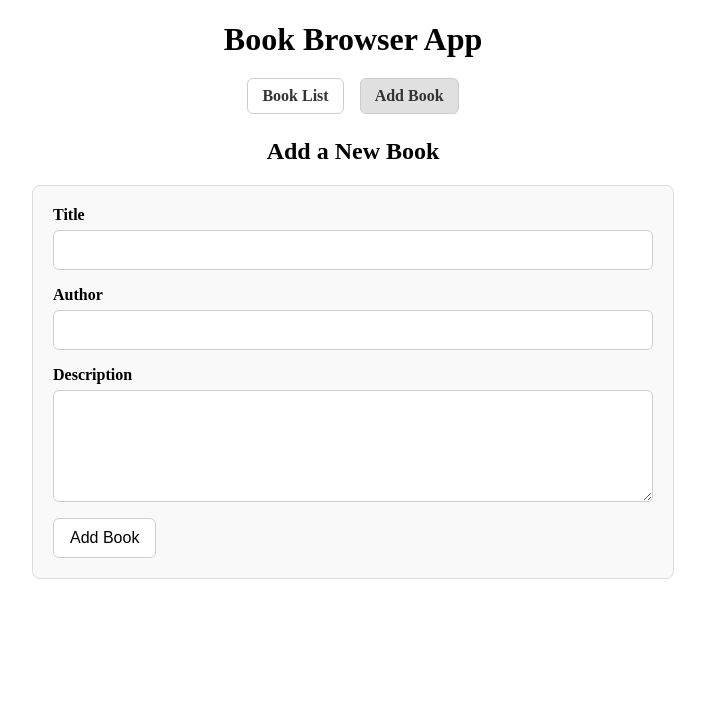
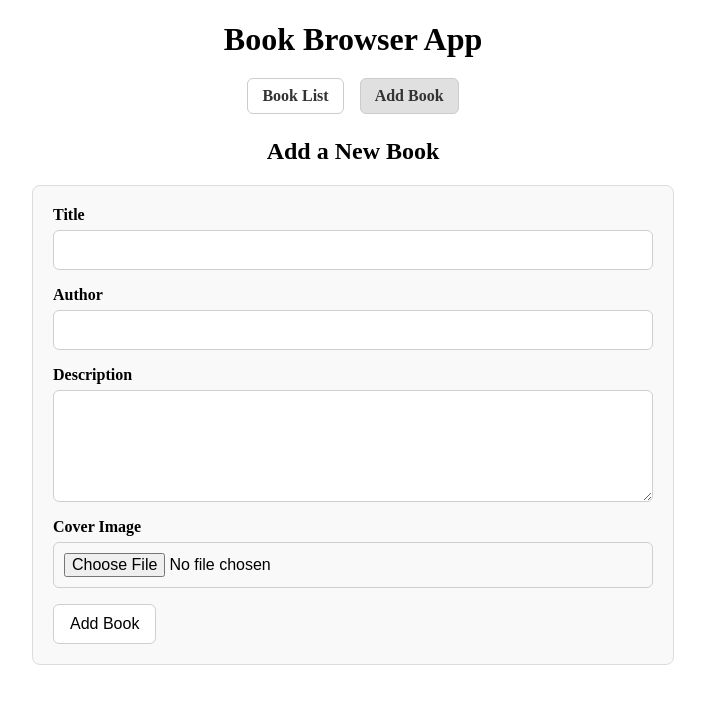
Before and after one commit to The-JFlores/AngularApp3, an Angular app: page /add in a window 1280 px wide. Shown: the top 704 px of the page, without its empty margins (287-992 px from the left). Built offline with nearby package versions, Linux system fonts and the light colour scheme.

Commit message:
Add file input to book creation form

```diff
--- a/src/app/pages/book-add/book-add.html
+++ b/src/app/pages/book-add/book-add.html
@@ -32,5 +32,10 @@
     </small>
   </div>
 
+  <div class="form-group">
+  <label for="cover">Cover Image</label>
+  <input id="cover" type="file" (change)="onFileSelected($event)" />
+</div>
+
   <button type="submit">Add Book</button>
 </form>
```
